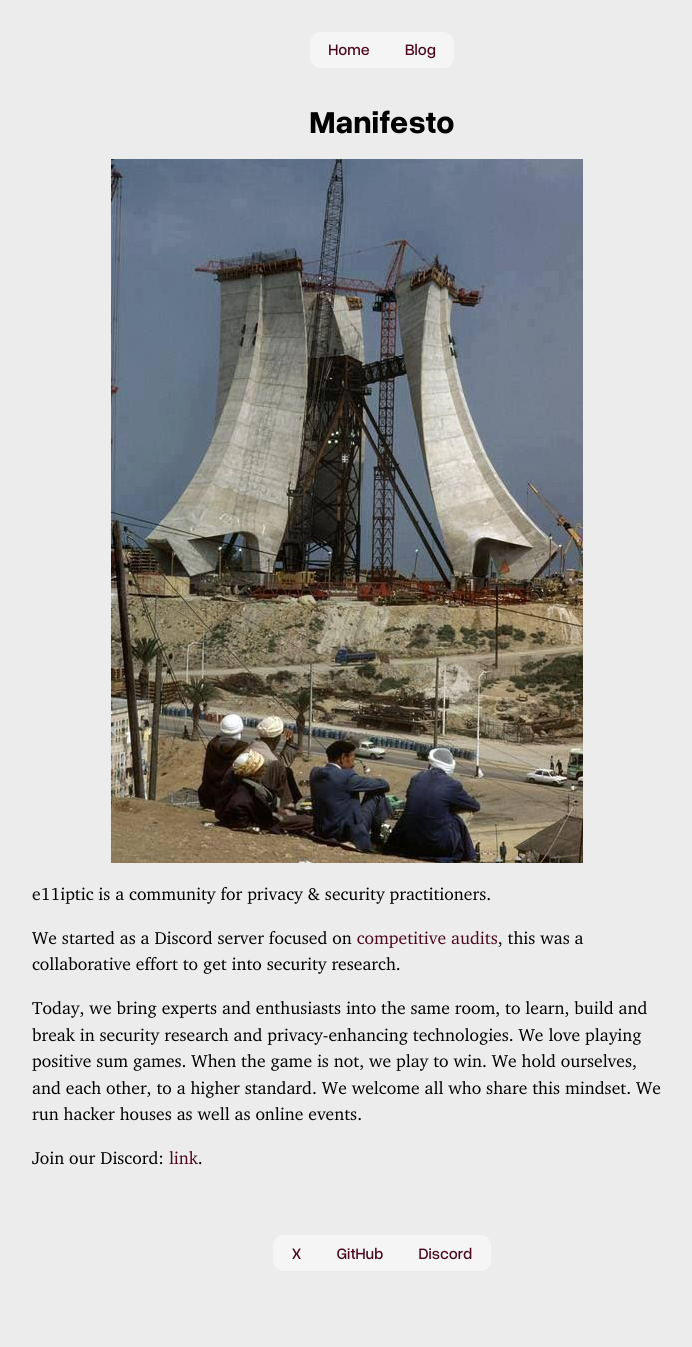
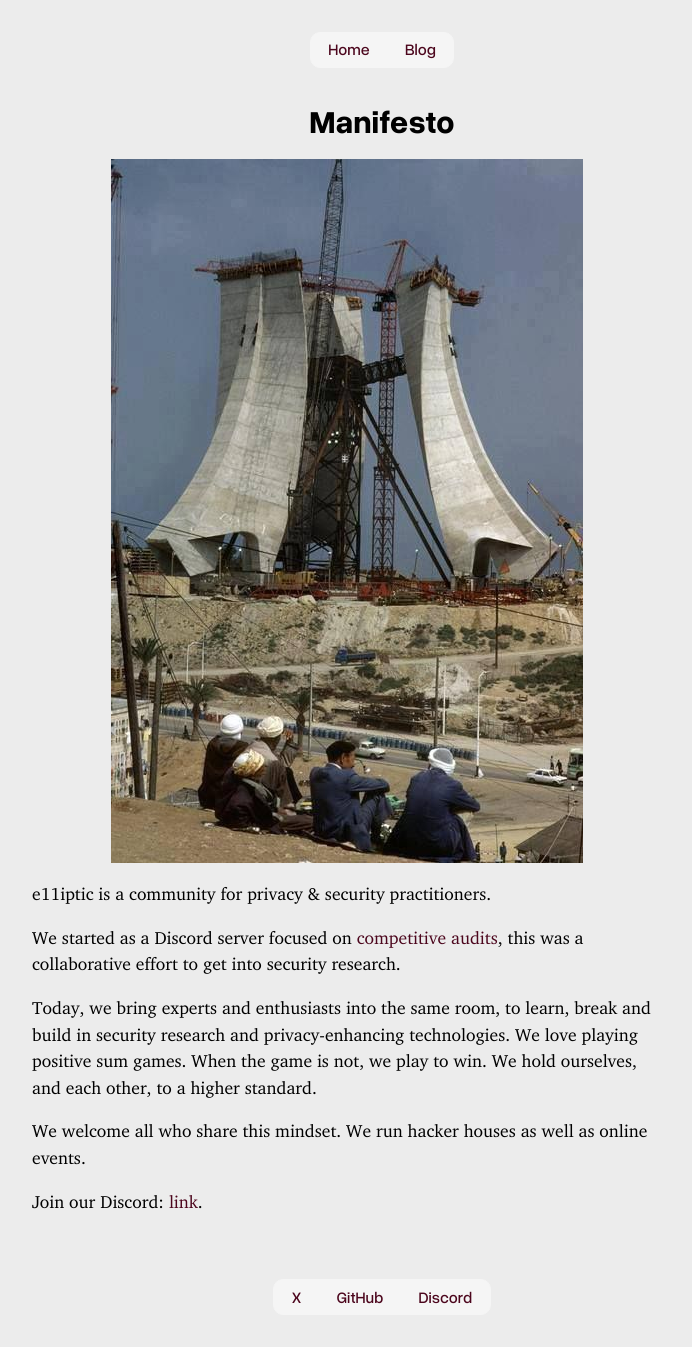
Before and after one commit to e11iptic/e11iptic.github.io, a Jekyll site: the page built from _posts/2025-11-02-Manifesto.md, in a window 1280 px wide. Shown: the whole page, without its empty margins (258-950 px from the left). Built offline with Jekyll 4.4.1, drawn with Linux system fonts in a browser that asks for light colours; before the commit the page ends 1303 px from its top, so only the background shows below that.

```diff
--- a/_posts/2025-11-02-Manifesto.md
+++ b/_posts/2025-11-02-Manifesto.md
@@ -10,6 +10,8 @@ e11iptic is a community for privacy & security practitioners.
 
 We started as a Discord server focused on [competitive audits](https://support.cyfrin.io/en/articles/10059182-what-is-a-competitive-audit), this was a collaborative effort to get into security research.
 
-Today, we bring experts and enthusiasts into the same room, to learn, build and break in security research and privacy-enhancing technologies. We love playing positive sum games. When the game is not, we play to win. We hold ourselves, and each other, to a higher standard. We welcome all who share this mindset. We run hacker houses as well as online events.
+Today, we bring experts and enthusiasts into the same room, to learn, break and build in security research and privacy-enhancing technologies. We love playing positive sum games. When the game is not, we play to win. We hold ourselves, and each other, to a higher standard.
+
+We welcome all who share this mindset. We run hacker houses as well as online events.
 
 Join our Discord: [link](https://discord.com/invite/hyA6sQKE4W).
```
